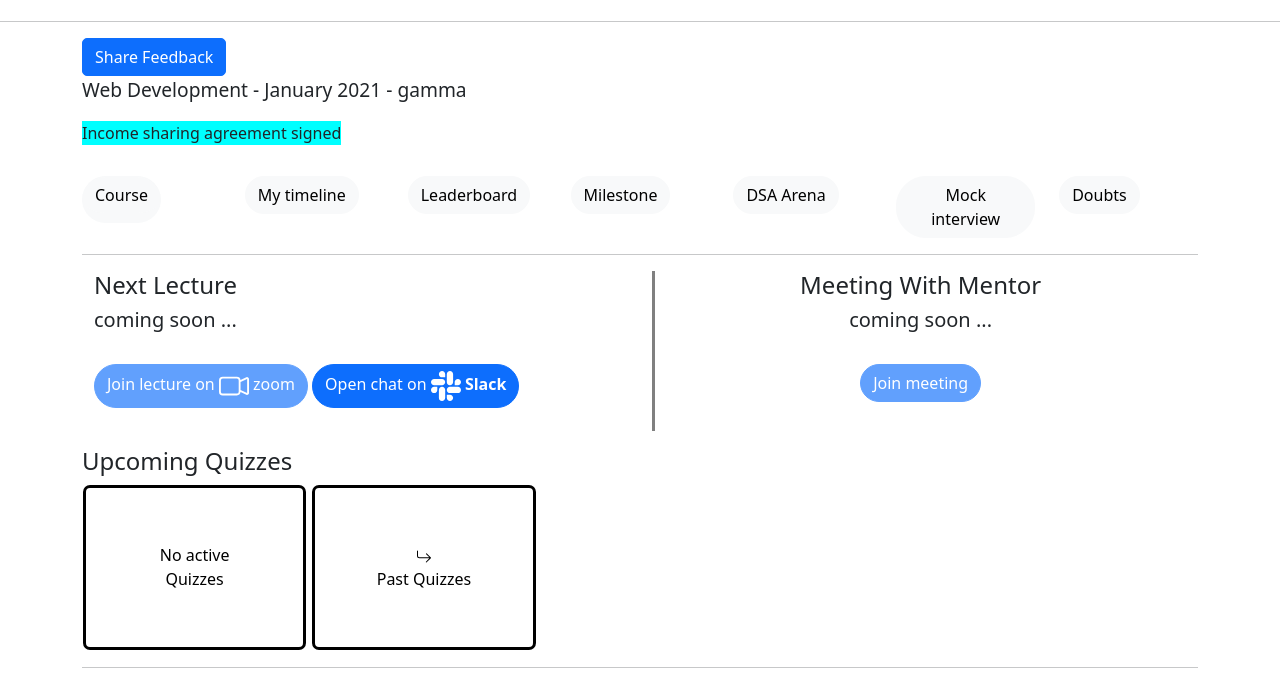
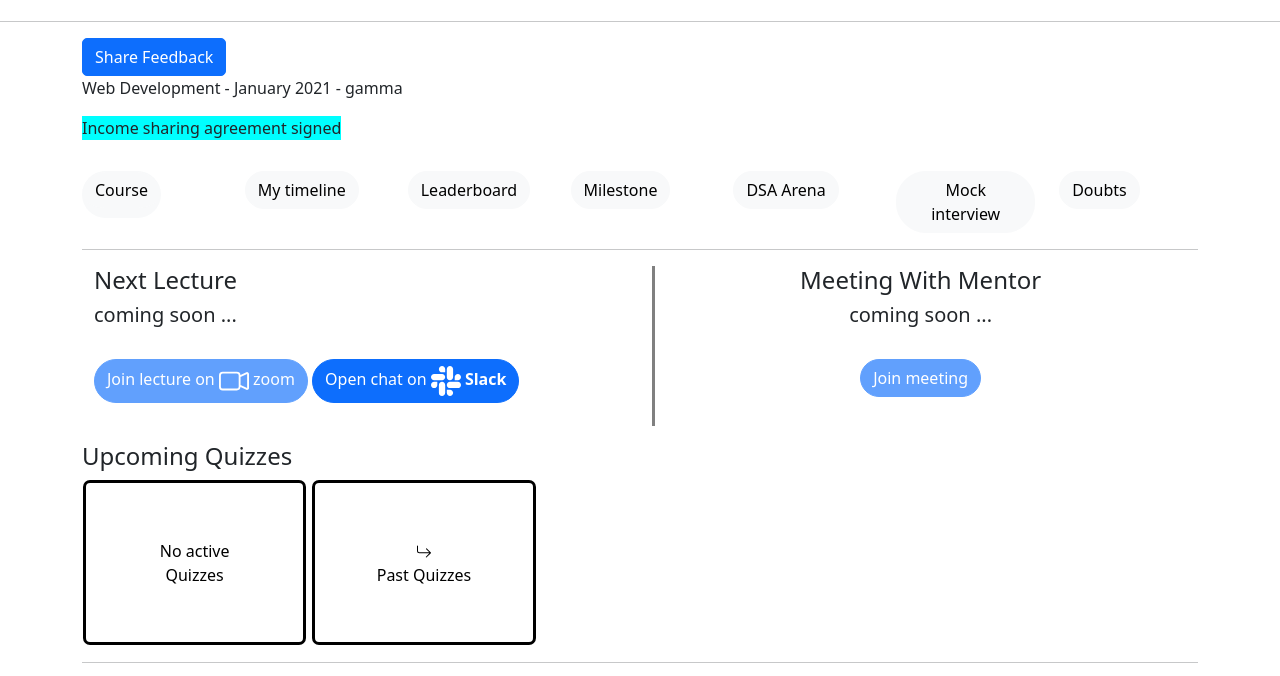
Before and after one commit to Ashutosh-Raikwar/Number-Guessing-game, a plain HTML site: page Newton webpage copy/Newton school clone.html in a window 1280 px wide. Shown: the part 51-727 px from the top of the page. Drawn offline with nearby package versions, Linux system fonts and the light colour scheme.

Commit message:
first commit

```diff
--- a/Newton webpage copy/Newton school clone.html
+++ b/Newton webpage copy/Newton school clone.html
@@ -103,7 +103,7 @@
         <div class="row" style="margin-bottom: 15px;">
           <div class="col-sm">
             <button type="button" class="btn btn-primary" style="border-radius: 5px;">Share Feedback</button>
-        <p class="icon"><big> Web Development - January 2021 - gamma</big></p>
+        <p class="icon"> Web Development - January 2021 - gamma</p>
         <span><p style="background-color: aqua; width:max-content">Income sharing agreement signed</p></span>
           </div>
         </div>
```
